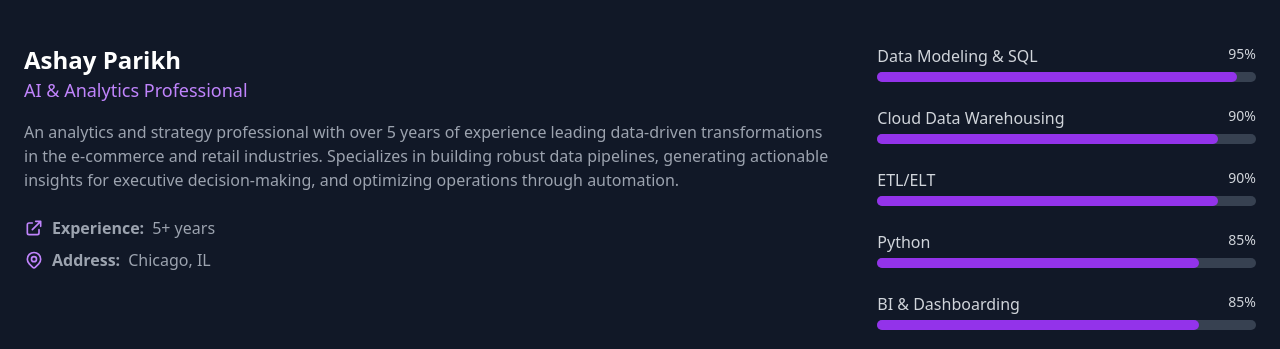
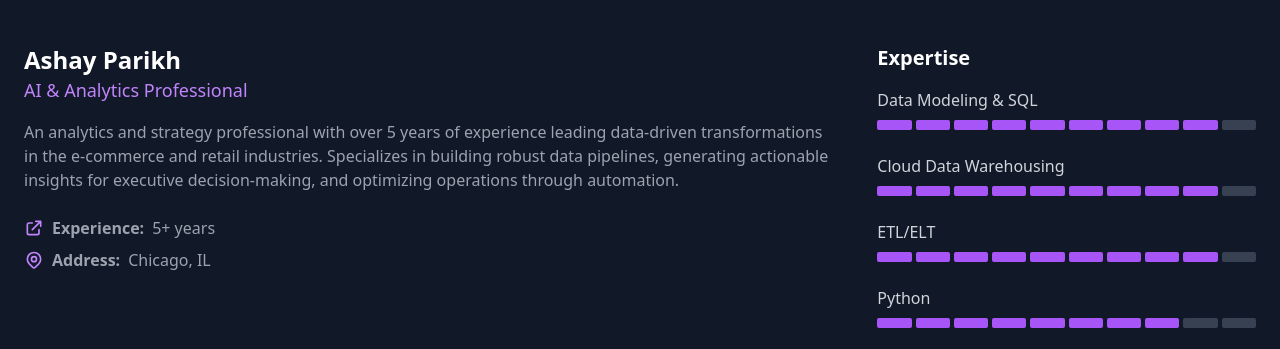
Before and after one commit to dizzyvizzy30/dizzyvizzy30.github.io, a plain HTML site: page index.html in a window 1280 px wide. Shown: the part 568-917 px from the top of the page. Drawn offline with nearby package versions, Linux system fonts and the light colour scheme.

Commit message:
refactor: Change skill bars to 10-slot representation

```diff
--- a/index.html
+++ b/index.html
@@ -72,50 +72,83 @@
                         </ul>
                     </div>
                     <!-- Right Column: Skill Proficiencies -->
+                    <div>
+                        <h3 class="text-xl font-semibold mb-4">Expertise</h3>
                         <div class="space-y-6">
                             <div>
-                            <div class="flex justify-between mb-1">
                                 <span class="text-base font-medium text-gray-300">Data Modeling & SQL</span>
-                                <span class="text-sm font-medium text-gray-300">95%</span>
-                            </div>
-                            <div class="w-full bg-gray-700 rounded-full h-2.5">
-                                <div class="bg-purple-600 h-2.5 rounded-full" style="width: 95%"></div>
+                                <div class="skill-bar-container">
+                                    <div class="skill-slot-filled"></div>
+                                    <div class="skill-slot-filled"></div>
+                                    <div class="skill-slot-filled"></div>
+                                    <div class="skill-slot-filled"></div>
+                                    <div class="skill-slot-filled"></div>
+                                    <div class="skill-slot-filled"></div>
+                                    <div class="skill-slot-filled"></div>
+                                    <div class="skill-slot-filled"></div>
+                                    <div class="skill-slot-filled"></div>
+                                    <div class="skill-slot-empty"></div>
                                 </div>
                             </div>
                             <div>
-                            <div class="flex justify-between mb-1">
                                 <span class="text-base font-medium text-gray-300">Cloud Data Warehousing</span>
-                                <span class="text-sm font-medium text-gray-300">90%</span>
-                            </div>
-                            <div class="w-full bg-gray-700 rounded-full h-2.5">
-                                <div class="bg-purple-600 h-2.5 rounded-full" style="width: 90%"></div>
+                                <div class="skill-bar-container">
+                                    <div class="skill-slot-filled"></div>
+                                    <div class="skill-slot-filled"></div>
+                                    <div class="skill-slot-filled"></div>
+                                    <div class="skill-slot-filled"></div>
+                                    <div class="skill-slot-filled"></div>
+                                    <div class="skill-slot-filled"></div>
+                                    <div class="skill-slot-filled"></div>
+                                    <div class="skill-slot-filled"></div>
+                                    <div class="skill-slot-filled"></div>
+                                    <div class="skill-slot-empty"></div>
                                 </div>
                             </div>
                             <div>
-                            <div class="flex justify-between mb-1">
                                 <span class="text-base font-medium text-gray-300">ETL/ELT</span>
-                                <span class="text-sm font-medium text-gray-300">90%</span>
-                            </div>
-                            <div class="w-full bg-gray-700 rounded-full h-2.5">
-                                <div class="bg-purple-600 h-2.5 rounded-full" style="width: 90%"></div>
+                                <div class="skill-bar-container">
+                                    <div class="skill-slot-filled"></div>
+                                    <div class="skill-slot-filled"></div>
+                                    <div class="skill-slot-filled"></div>
+                                    <div class="skill-slot-filled"></div>
+                                    <div class="skill-slot-filled"></div>
+                                    <div class="skill-slot-filled"></div>
+                                    <div class="skill-slot-filled"></div>
+                                    <div class="skill-slot-filled"></div>
+                                    <div class="skill-slot-filled"></div>
+                                    <div class="skill-slot-empty"></div>
                                 </div>
                             </div>
                              <div>
-                            <div class="flex justify-between mb-1">
                                 <span class="text-base font-medium text-gray-300">Python</span>
-                                <span class="text-sm font-medium text-gray-300">85%</span>
-                            </div>
-                            <div class="w-full bg-gray-700 rounded-full h-2.5">
-                                <div class="bg-purple-600 h-2.5 rounded-full" style="width: 85%"></div>
+                                <div class="skill-bar-container">
+                                    <div class="skill-slot-filled"></div>
+                                    <div class="skill-slot-filled"></div>
+                                    <div class="skill-slot-filled"></div>
+                                    <div class="skill-slot-filled"></div>
+                                    <div class="skill-slot-filled"></div>
+                                    <div class="skill-slot-filled"></div>
+                                    <div class="skill-slot-filled"></div>
+                                    <div class="skill-slot-filled"></div>
+                                    <div class="skill-slot-empty"></div>
+                                    <div class="skill-slot-empty"></div>
                                 </div>
                             </div>
                              <div>
-                            <div class="flex justify-between mb-1">
                                 <span class="text-base font-medium text-gray-300">BI & Dashboarding</span>
-                                <span class="text-sm font-medium text-gray-300">85%</span>
+                                <div class="skill-bar-container">
+                                    <div class="skill-slot-filled"></div>
+                                    <div class="skill-slot-filled"></div>
+                                    <div class="skill-slot-filled"></div>
+                                    <div class="skill-slot-filled"></div>
+                                    <div class="skill-slot-filled"></div>
+                                    <div class="skill-slot-filled"></div>
+                                    <div class="skill-slot-filled"></div>
+                                    <div class="skill-slot-filled"></div>
+                                    <div class="skill-slot-empty"></div>
+                                    <div class="skill-slot-empty"></div>
                                 </div>
-                            <div class="w-full bg-gray-700 rounded-full h-2.5">
-                                <div class="bg-purple-600 h-2.5 rounded-full" style="width: 85%"></div>
                             </div>
                         </div>
                     </div>
--- a/style.css
+++ b/style.css
@@ -101,3 +101,22 @@
     border-radius: 50%;
     margin-right: 0.75rem;
 }
+
+/* Skill Bar Slot Styles */
+.skill-bar-container {
+    display: flex;
+    gap: 4px;
+    width: 100%;
+    height: 10px;
+    margin-top: 8px;
+}
+.skill-slot-filled {
+    flex-grow: 1;
+    background-color: #a855f7; /* purple-500 */
+    border-radius: 2px;
+}
+.skill-slot-empty {
+    flex-grow: 1;
+    background-color: #374151; /* gray-700 */
+    border-radius: 2px;
+}
```
Lines whose indentation alone changed are shown as unchanged.
